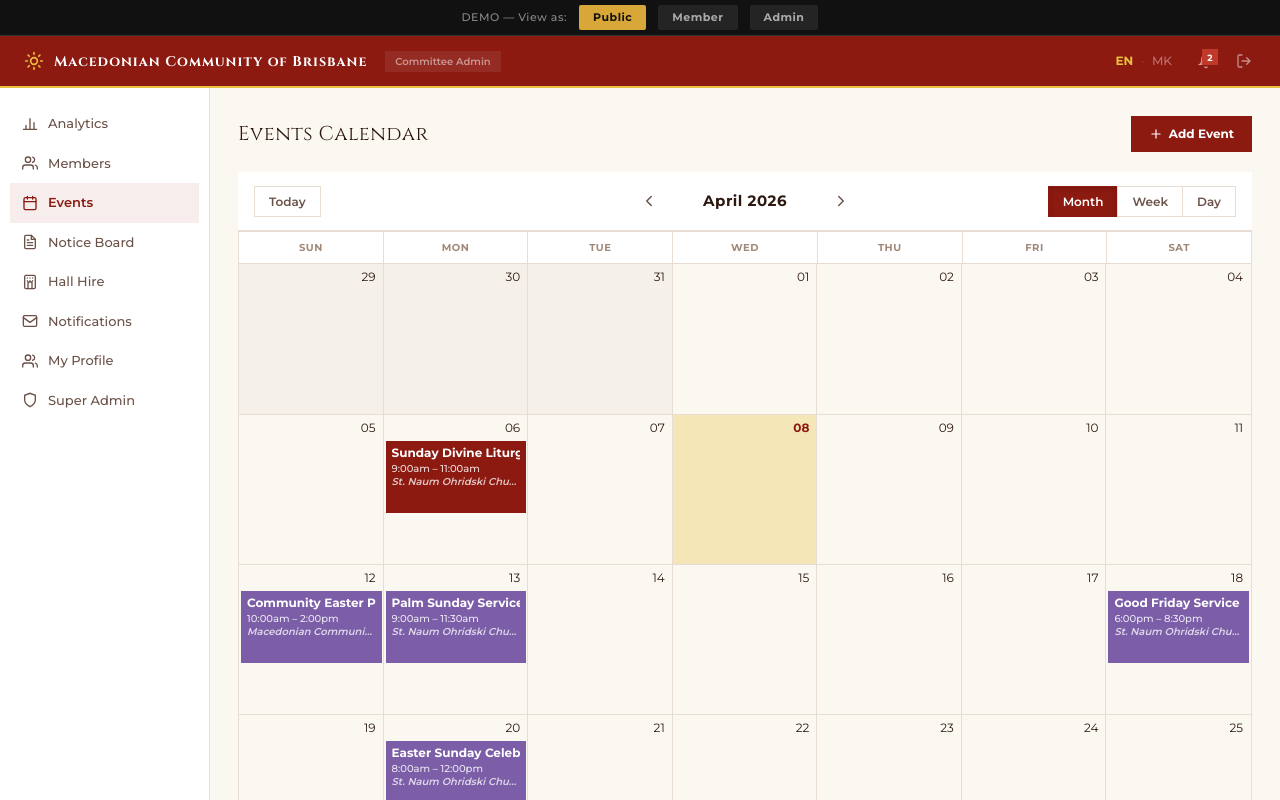
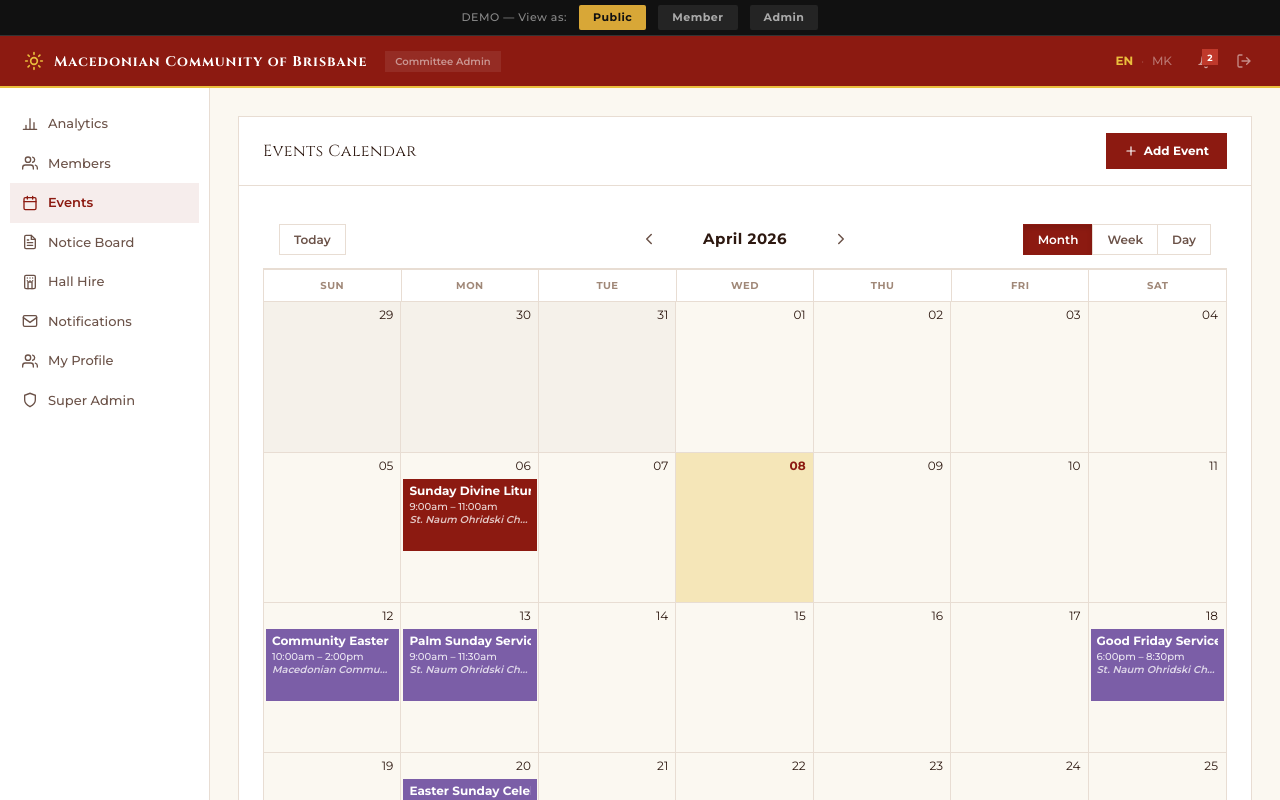
Before and after one commit to bklei-pooltable1/maco-app, a React (Vite) app: page /admin-dashboard in a window 1280 px wide. Both pictures are taken after a click on the button "Events". Shown: the top 800 px of the page. Built offline with nearby package versions, Linux system fonts and the light colour scheme; the HTML template or start-up script is replaced by a standard one.

Commit message:
style: wrap admin events calendar in card to match member layout

```diff
--- a/src/pages/AdminDashboard.jsx
+++ b/src/pages/AdminDashboard.jsx
@@ -716,8 +716,9 @@ function EventsTab({ events, addEvent, updateEvent, deleteEvent, showToast }) {
 
   return (
     <div>
-      <div style={{ display: "flex", justifyContent: "space-between", alignItems: "center", marginBottom: 20 }}>
-        <h2 style={{ fontFamily: display, fontSize: 20, color: C.textDark, margin: 0, letterSpacing: 0.5 }}>Events Calendar</h2>
+      <div style={{ background: C.white, border: `1px solid ${C.border}`, marginBottom: 24 }}>
+        <div style={{ padding: "16px 24px", borderBottom: `1px solid ${C.border}`, display: "flex", justifyContent: "space-between", alignItems: "center" }}>
+          <h3 style={{ fontFamily: display, fontSize: 16, color: C.textDark, letterSpacing: 0.5, margin: 0 }}>Events Calendar</h3>
           <button
             onClick={() => { setEditingEvent(null); setForm({ title: "", date: "", time: "", endTime: "", category: "Weekly Service", description: "", location: "", notify: true, visibility: "general" }); setShowForm(true); }}
             style={{ padding: "9px 18px", background: C.maroon, color: C.white, border: "none", borderRadius: 0, fontSize: 12, fontWeight: 700, cursor: "pointer", fontFamily: body, display: "flex", alignItems: "center", gap: 6 }}
@@ -725,12 +726,14 @@ function EventsTab({ events, addEvent, updateEvent, deleteEvent, showToast }) {
             <PlusIcon/> Add Event
           </button>
         </div>
-
+        <div style={{ padding: 24 }}>
           <MacoCalendar
             events={rbcEvents}
             categoryColors={categoryColors}
             onSelectEvent={handleSelectEvent}
           />
+        </div>
+      </div>
 
       {popover && (
         <EventPopover
```
Lines whose indentation alone changed are shown as unchanged.
